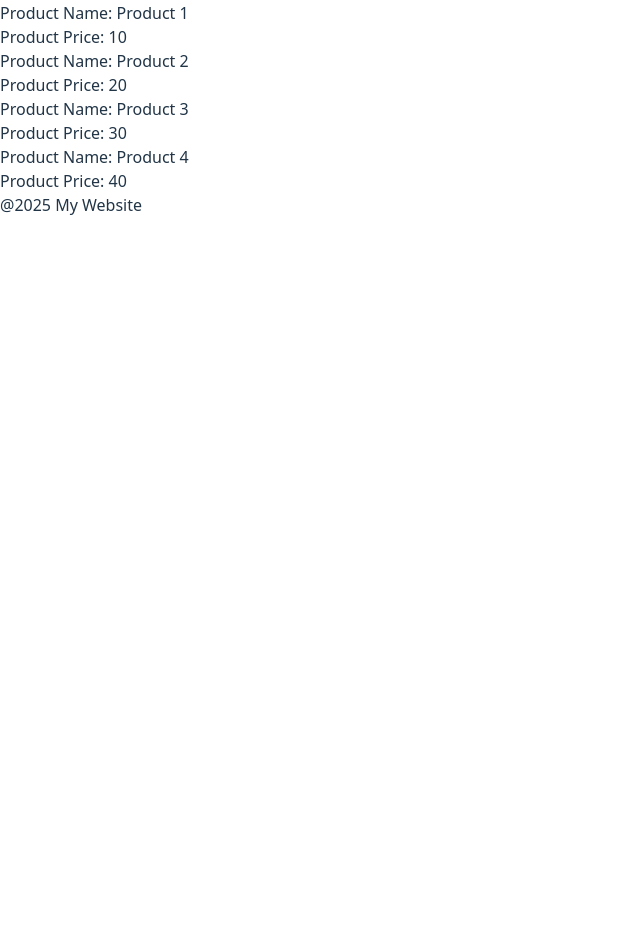
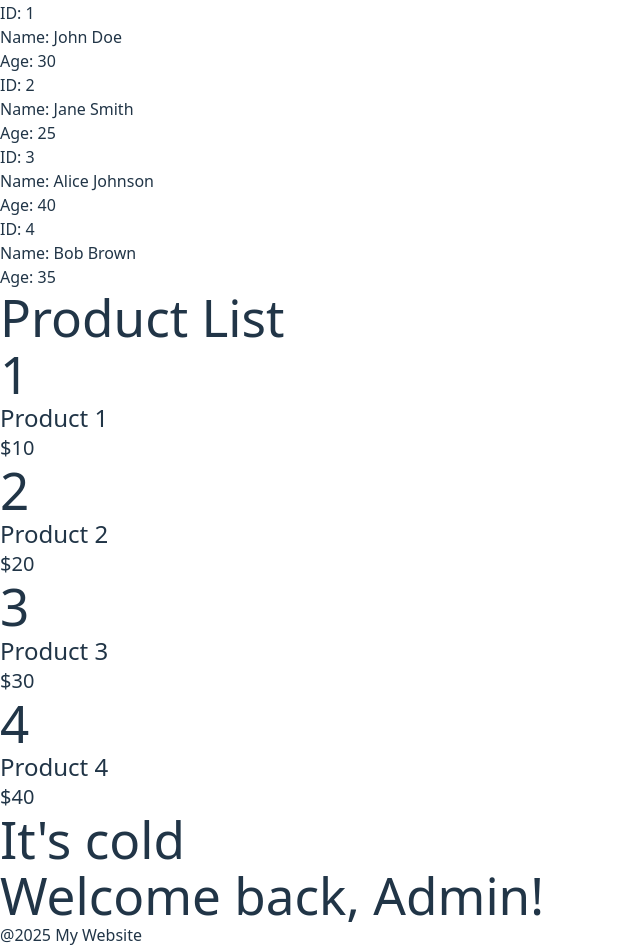
Before and after one commit to 21it020/example, a React (Vite) app: page / in a window 1280 px wide. Shown: the part 320-1267 px from the top of the page, without its empty margins (0-640 px from the left). Before the commit the page ends 800 px from the top, so only its background shows below. Built offline with nearby package versions, Linux system fonts and the light colour scheme.

Commit message:
feat: add UserList, Weather, UserStatus components; update ProductInfo to use Card component

```diff
--- a/src/App.jsx
+++ b/src/App.jsx
@@ -8,6 +8,9 @@ import WelcomeMessage from './components/WelcomeMessage'
 import JsxRules from './components/JsxRules'
 import ProductInfo from './components/ProductInfo'
 import ProductList from './components/ProductList'
+import UserList from './components/UserList'
+import Weather from './components/Weather'
+import UserStatus from './components/UserStatus'
 
 function App() {
   const [count, setCount] = useState(0)
@@ -20,7 +23,10 @@ function App() {
       <Great/>
       <JsxRules/> */}
       <Great/>
+      <UserList/>
       <ProductList/>
+      <Weather/>
+      <UserStatus isLoggedIn={true} isAdmin={true}/>
       {/* <ProductInfo name="Laptop" price={1000}/> */}
       {/* <ProductInfo/> */}
       <Footer/>
--- /dev/null
+++ b/src/components/Card.jsx
@@ -0,0 +1,9 @@
+import React from 'react'
+
+const Card = ({children}) => {
+  return (
+    <div>{children}</div>
+  )
+}
+
+export default Card
--- a/src/components/ProductInfo.jsx
+++ b/src/components/ProductInfo.jsx
@@ -1,13 +1,15 @@
 import React from 'react'
+import Card from './Card'
 
-const ProductInfo = ({name, price}) => {
-
+const ProductInfo = ({ id,name,price}) => {
+  // console.log(product)
   return (
     <div>
-        <p>Product Name: {name}</p>
-        {/* <p>Product Description: {product.description}</p> */}
-        <p>Product Price: {price}</p>
-        {/* <p>Product In Stock: {product.inStock.toString()}</p> */}
+        <Card>
+            <h1 className='text-3xl'>{id}</h1>
+            <h2 className='text-2xl'>{name}</h2>
+            <p className='text-xl'>${price}</p>
+        </Card>
     </div>
   )
 }
--- a/src/components/ProductList.jsx
+++ b/src/components/ProductList.jsx
@@ -9,14 +9,17 @@ const ProductList = () => {
     { id: 4, name: 'Product 4', price: 40 },
 
     ];
+
+    // console.log({...products[0]})
   return (
     <div>
         <h1>Product List</h1>
 
         <ul>
             {products.map((product) => (
+              // console.log(product)
                 <li key={product.id}>
-                    <ProductInfo {...product} />
+                    <ProductInfo {...product}/>
                 </li>
             ))}
         </ul>
--- /dev/null
+++ b/src/components/UserInfo.jsx
@@ -0,0 +1,13 @@
+import React from 'react'
+
+const UserInfo = ({id,name,age}) => {
+  return (
+    <div>
+        <p>ID: {id}</p>
+        <p>Name: {name}</p>
+        <p>Age: {age}</p>
+    </div>
+  )
+}
+
+export default UserInfo
--- a/src/components/UserList.jsx
+++ b/src/components/UserList.jsx
@@ -1,4 +1,5 @@
 import React from 'react'
+import UserInfo from './UserInfo';
 
 const UserList = () => {
     const users = [
@@ -11,9 +12,9 @@ const UserList = () => {
     <div>
         <h1>User List</h1>
         <ul>
-            {users.map(({ id, name, age }) => (
-                <li key={id}>
-                    {name} - {age} years old
+            {users.map((user) => (
+                <li key={user.id}>
+                    <UserInfo {...user}/>
                 </li>
             ))}
         </ul>
--- /dev/null
+++ b/src/components/UserStatus.jsx
@@ -0,0 +1,11 @@
+import React from 'react'
+
+const UserStatus = (props) => {
+    if(props.isLoggedIn && props.isAdmin) {
+        return <h1>Welcome back, Admin!</h1>
+    }else{
+        return <h1>Welcome back, User!</h1>
+    }
+}
+
+export default UserStatus
--- /dev/null
+++ b/src/components/Weather.jsx
@@ -0,0 +1,15 @@
+import React from 'react'
+
+const Weather = () => {
+    let temprature = 13
+
+    if(temprature < 15) {
+        return <h1>It's cold</h1>
+    } else if(temprature>=15 && temprature <= 25) {
+        return <h1>It's warm</h1>
+    } else {
+        return <h1>It's hot</h1>
+    }
+}
+
+export default Weather
```
